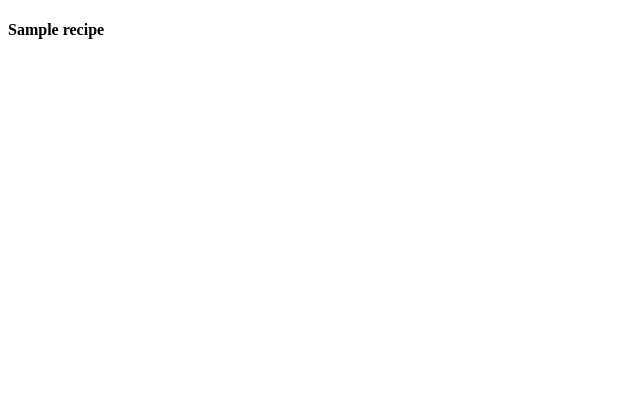
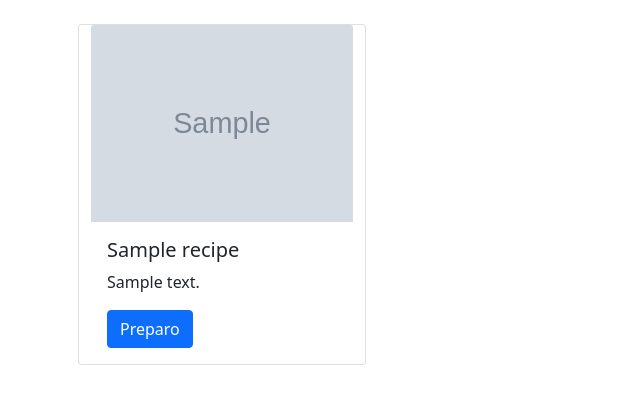
Before and after one commit to ErickyGomes/curso-django-projeto1, a Django app: page / in a window 1280 px wide. Before the commit the part shown is almost empty. Shown: the top 404 px of the page, without its empty margins (0-640 px from the left). Run offline with Django 4.2, Linux system fonts and the light colour scheme; tables that the repository leaves empty hold one stand-in row (values such as "Sample post"); grey boxes marked "Sample" are stand-in pictures.

Commit message:
Update home.html

```diff
--- a/recipes/templates/recipes/pages/home.html
+++ b/recipes/templates/recipes/pages/home.html
@@ -4,11 +4,23 @@
     <meta charset="UTF-8">
     <meta http-equiv="X-UA-Compatible" content="IE=edge">
     <meta name="viewport" content="width=device-width, initial-scale=1.0">
+    <link href="https://cdn.jsdelivr.net/npm/bootstrap@5.0.2/dist/css/bootstrap.min.css" rel="stylesheet">
     <title>Receitas</title>
 </head>
 <body>
-    {% for recipe in recipes %}
-        <h4>{{ recipe.title }}</h4>
-    {% endfor %}
+    <div class="container">
+        <div class="row mt-3">
+            {% for recipe in recipes %}
+                <div class="card m-2" style="width: 18rem;">
+                    <img src="{{ recipe.cover.url }}" class="card-img-top" alt="{{ recipe.title }}">
+                    <div class="card-body">
+                        <h5 class="card-title">{{recipe.title}}</h5>
+                        <p class="card-text">{{recipe.description}}</p>
+                        <a href="#" class="btn btn-primary">Preparo</a>
+                    </div>
+                </div>
+            {% endfor %}
+        </div>
+    </div>
 </body>
 </html>
```
